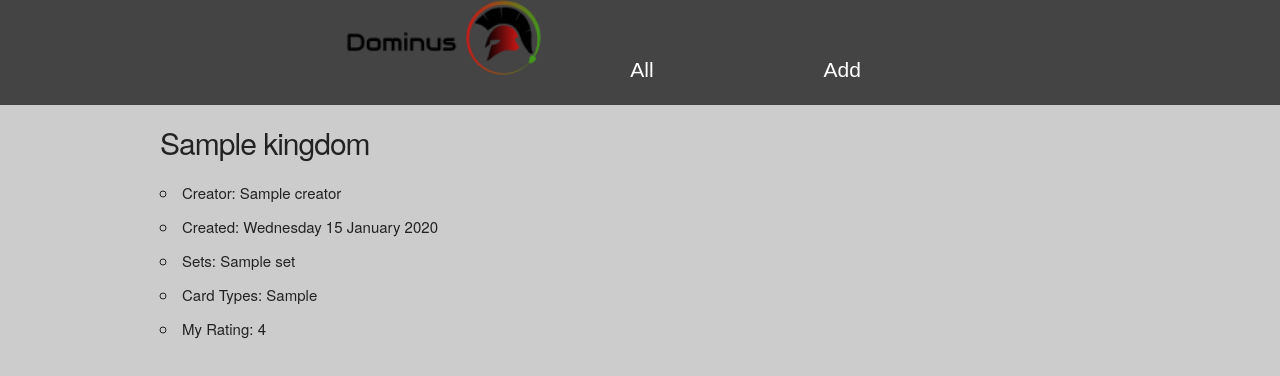
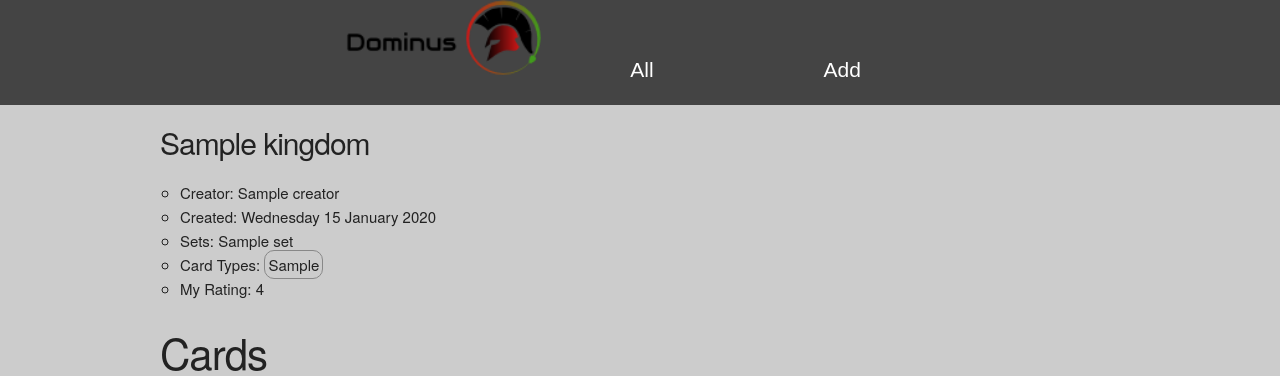
Before and after one commit to EliRibble/dominus, a Python web app: template dominus/templates/kingdom.html in a window 1280 px wide. Shown: the top 376 px of the page. Run offline with Jinja, Linux system fonts and the light colour scheme; the template is opened without the code that fills it: most values are stand-ins (such as "Sample title", 1, 10 or a date in 2020).

Commit message:
Clean up kingdom summary to read easier
I also added colored badges for the card types. Rad.

```diff
--- a/dominus/static/css/dominus.css
+++ b/dominus/static/css/dominus.css
@@ -51,3 +51,37 @@ body {
   }
 
 }
+ul.kingdom-summary {
+	list-style: circle;
+	margin-left: 20px;
+}
+ul.kingdom-summary li {
+	margin-bottom: 0
+}
+span.card-type {
+	border: 1px solid;
+	border-radius: 10px;
+	padding: 3px;
+	border-color: #888;
+}
+span.card-type.action {
+	background-color: white;
+}
+span.card-type.attack {
+	background-color: red;
+}
+span.card-type.duration {
+	background-color: orange;
+}
+span.card-type.reaction {
+	background-color: blue;
+}
+span.card-type.reserve {
+	background-color: antiquewhite;
+}
+span.card-type.treasure {
+	background-color: yellow;
+}
+span.card-type.victory {
+	background-color: green;
+}
--- a/dominus/templates/kingdom.html
+++ b/dominus/templates/kingdom.html
@@ -4,14 +4,18 @@
 
 {% block main_content %}
 <h1>{{ kingdom.name }}</h1>
-<ul>
+<ul class="kingdom-summary">
   <li>Creator: {{ kingdom.creator }}</li>
   <li>Created: {{ kingdom.created.strftime("%A %d %B %Y") }}</li>
   <li>Sets: {% for set in kingdom.sets %}{{ set }}{% if not loop.last %}, {% endif %}{% endfor %}</li>
-  <li>Card Types: {% for card_type in kingdom.card_types() %}{{ card_type }}{% if not loop.last %}, {% endif %}{% endfor %}</li>
+  <li>Card Types:
+    {% for card_type in kingdom.card_types() %}
+      <span class="card-type {{ card_type }}">{{ card_type }}</span>{% if not loop.last %}, {% endif %}
+    {% endfor %}
+  </li>
   <li>My Rating: {{ kingdom.rating_mine }}</li>
 </ul>
-<h2>Cost histogram</h2>
+<h2>Cards</h2>
 <table>
   {% for cost, cards in kingdom.cards_by_cost_in_treasure().items() %}
   <tr>
```
